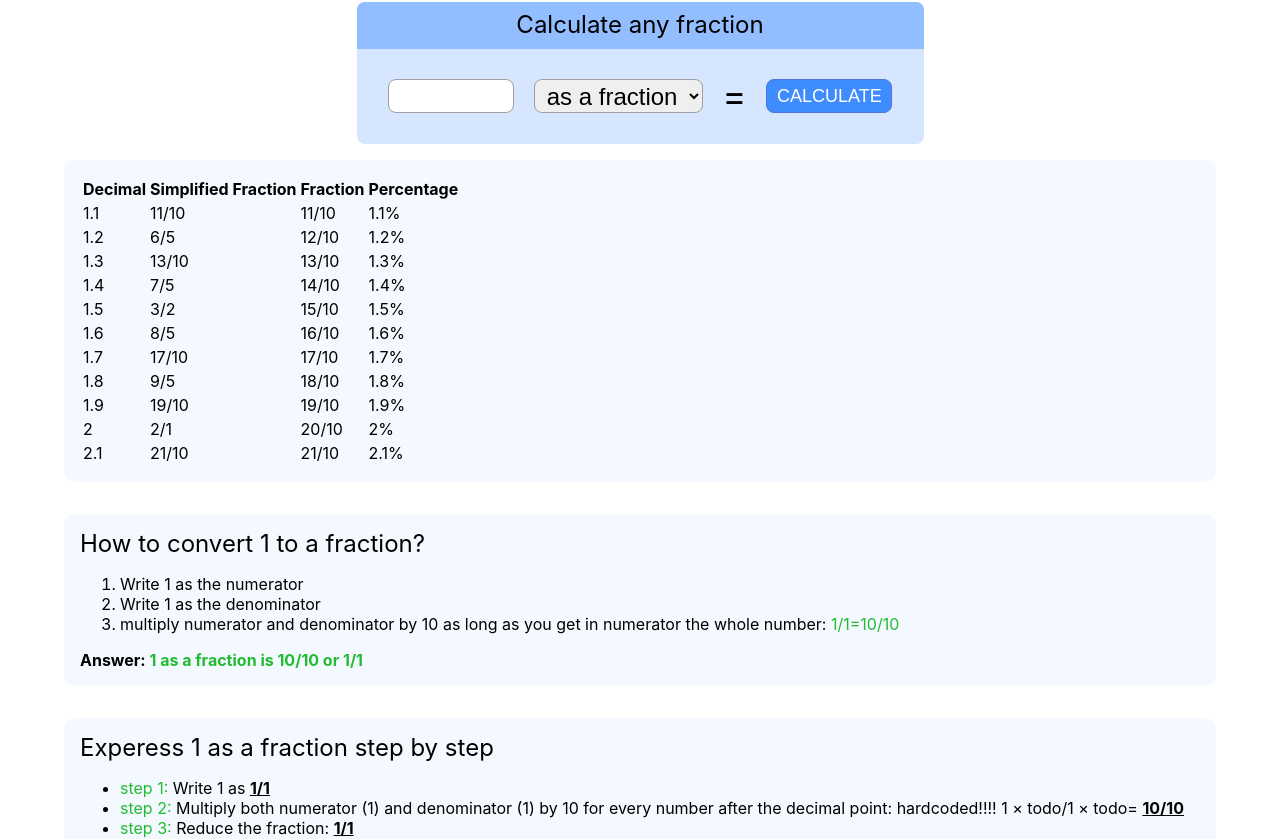
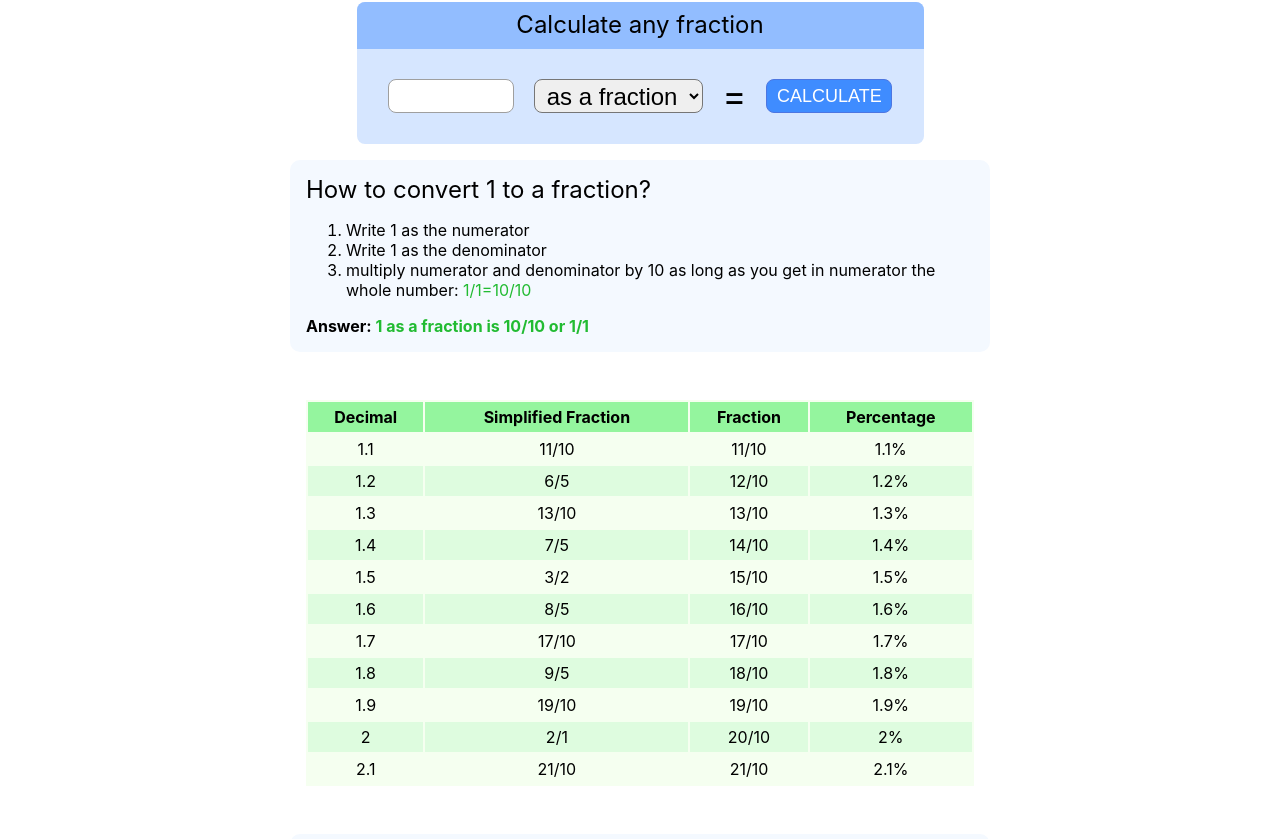
Before and after one commit to ubermensh/anyconvert, a Next.js app: page /as_a_fraction/1 in a window 1280 px wide. Shown: the part 295-1134 px from the top of the page. Built offline with nearby package versions, Linux system fonts and the light colour scheme.

Commit message:
table styling

```diff
--- a/components/Calculator.js
+++ b/components/Calculator.js
@@ -21,7 +21,6 @@ function Calculator() {
                     <div className={styles.column}>
                         <select id={styles.dropdown} name="type" ref={register} onChange={() => { }} > <option value="fraction">as a fraction</option> </select>
                     </div>
-
                     <div className={styles.column}> <span id={styles.equal}>=</span> </div>
                     <div className={styles.column}>
                          <button id={styles.button} type="submit" value="Submit">CALCULATE</button>
--- a/pages/as_a_fraction/[number].js
+++ b/pages/as_a_fraction/[number].js
@@ -32,23 +32,6 @@ export default function Fraction({ number, numerator, denominator, hNumerator, h
             </div>
             <Calculator />
             <div className={styles.card}>
-                <table> <thead> <tr>
-                    <th>Decimal</th>
-                    <th>Simplified Fraction</th>
-                    <th>Fraction</th>
-                    <th>Percentage</th>
-                </tr> </thead> <tbody>
-                        {[...Array(forTable.decimal.length).keys()].map((i) =>
-                            <tr key={i}>
-                                <td>{forTable.decimal[i]}</td>
-                                <td>{forTable.simplified[i][0]}/{forTable.simplified[i][1]}</td>
-                                <td>{forTable.fraction[i][0]}/{forTable.fraction[i][1]}</td>
-                                <td>{forTable.percentage[i]}%</td>
-                            </tr>
-                        )}
-                    </tbody> </table>
-            </div>
-            <div className={styles.card}>
                 <span className={styles.header}>How to convert {number} to a fraction?</span>
                 <ol>
                     <li> Write {number} as the numerator</li>
@@ -64,6 +47,24 @@ export default function Fraction({ number, numerator, denominator, hNumerator, h
                     }
                 </span>
                 </b>
+            </div>
+
+            <div id={styles.cardTable}>
+                <table id={styles.valuesTable}> <thead> <tr>
+                    <th>Decimal</th>
+                    <th>Simplified Fraction</th>
+                    <th>Fraction</th>
+                    <th>Percentage</th>
+                </tr> </thead> <tbody>
+                        {[...Array(forTable.decimal.length).keys()].map((i) =>
+                            <tr key={i}>
+                                <td>{forTable.decimal[i]}</td>
+                                <td>{forTable.simplified[i][0]}/{forTable.simplified[i][1]}</td>
+                                <td>{forTable.fraction[i][0]}/{forTable.fraction[i][1]}</td>
+                                <td>{forTable.percentage[i]}%</td>
+                            </tr>
+                        )}
+                    </tbody> </table>
             </div>
 
 
--- a/styles/Home.module.css
+++ b/styles/Home.module.css
@@ -104,7 +104,6 @@
 }
 
 #calculator #dropdown {
-  border: 1px solid #9F9F9F;
   border-radius: 8px;
   width: 169px;
   height: 34px;
@@ -123,7 +122,6 @@
 #calculator #button {
   width: 126px;
   height: 34px;
-  border: 1px solid #9F9F9F;
   border-radius: 8px;
   width: 126px;
   background: #3F8CFF;
@@ -134,9 +132,34 @@
   text-align: center;
   color: #FFFFFF;
 }
+#cardTable{
+  width: 90%;
+  /* background-color: #F4F9FF; */
+  margin: 1rem;
+  flex-basis: 45%;
+  padding: 1rem;
+  width: 700px;
+}
+#valuesTable {
+  width: 100%;
+  background: #f5fff0;
+}
+
+#valuesTable th, #valuesTable td {
+  text-align: center;
+  vertical-align: middle;
+  height: 30px;
+  /* width: 40px; */
+}
+#valuesTable tr:nth-child(even) {
+  background-color: #defcdf;
+}
+#valuesTable th {
+  background: #94f59e;
+}
 
 .card {
-  width: 90%;
+  width: 700px;
   background-color: #F4F9FF;
   margin: 1rem;
   flex-basis: 45%;
```
